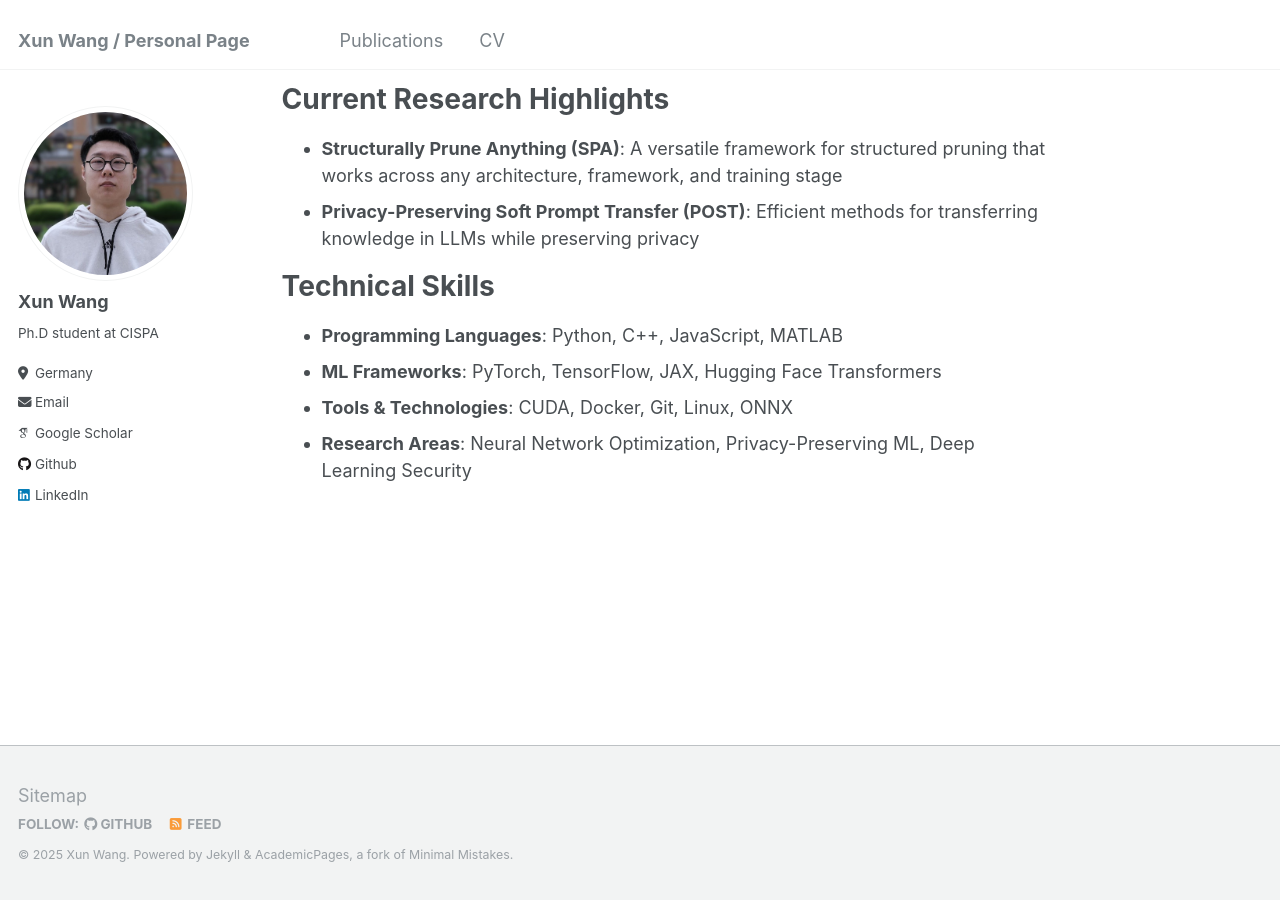
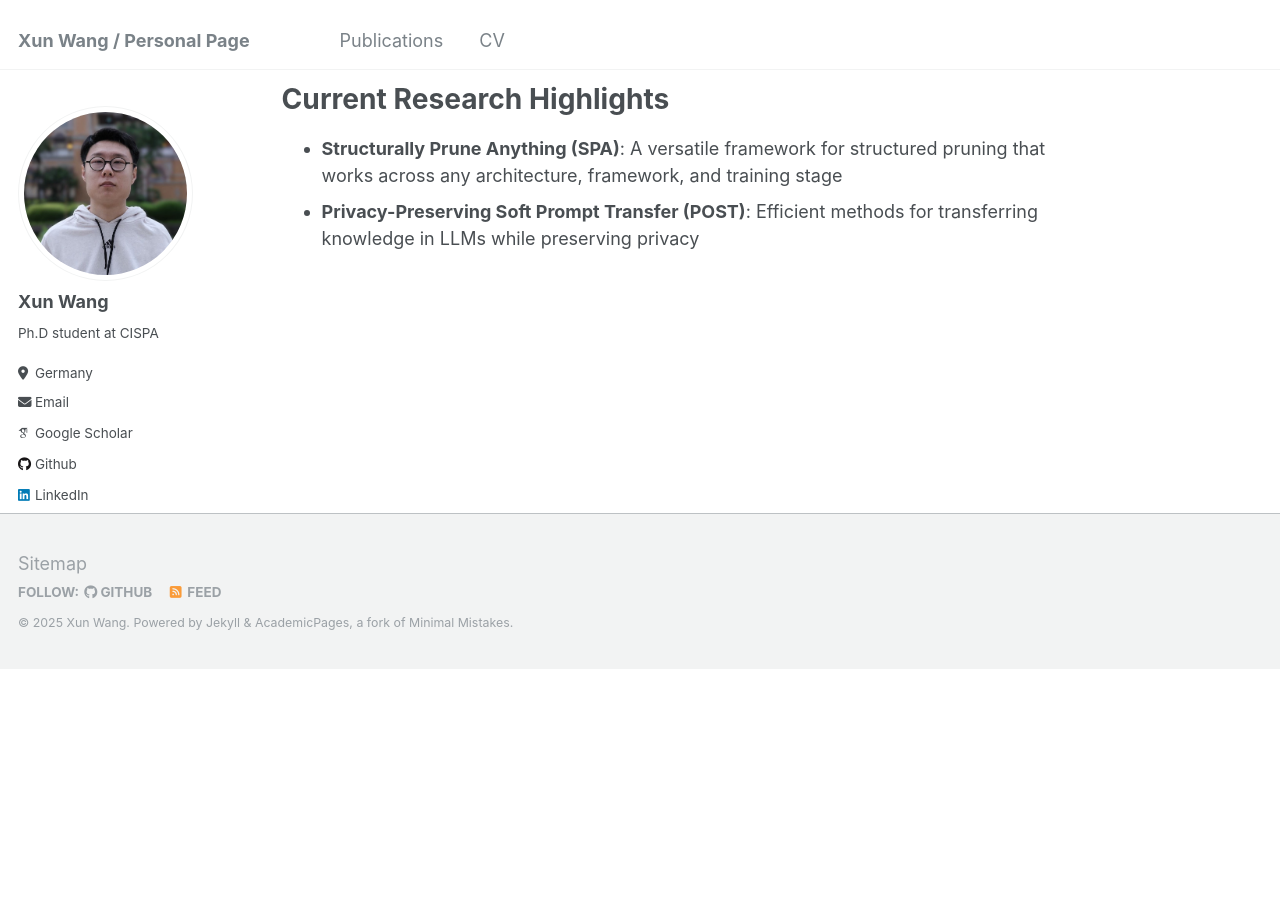
Before and after one commit to stephen016/stephen016.github.io, a Jekyll site: the page built from _pages/about.md, in a window 1280 px wide and 900 px high, scrolled down 736 px. Built offline with Jekyll 4.4.1, drawn with Linux system fonts in a browser that asks for light colours; some web fonts are replaced; after the commit the page ends 1404 px from its top, so only the background shows below that.

Commit message:
updated about

```diff
--- a/_pages/about.md
+++ b/_pages/about.md
@@ -30,12 +30,12 @@ Current Research Highlights
 - **Structurally Prune Anything (SPA)**: A versatile framework for structured pruning that works across any architecture, framework, and training stage
 - **Privacy-Preserving Soft Prompt Transfer (POST)**: Efficient methods for transferring knowledge in LLMs while preserving privacy
 
-Technical Skills
+<!-- Technical Skills
 ======
 - **Programming Languages**: Python, C++, JavaScript, MATLAB
 - **ML Frameworks**: PyTorch, TensorFlow, JAX, Hugging Face Transformers
 - **Tools & Technologies**: CUDA, Docker, Git, Linux, ONNX
-- **Research Areas**: Neural Network Optimization, Privacy-Preserving ML, Deep Learning Security
+- **Research Areas**: Neural Network Optimization, Privacy-Preserving ML, Deep Learning Security  -->
 
 <!--
 Many of the features of dynamic content management systems (like Wordpress) can be achieved in this fashion, using a fraction of the computational resources and with far less vulnerability to hacking and DDoSing. You can also modify the theme to your heart's content without touching the content of your site. If you get to a point where you've broken something in Jekyll/HTML/CSS beyond repair, your markdown files describing your talks, publications, etc. are safe. You can rollback the changes or even delete the repository and start over -- just be sure to save the markdown files! Finally, you can also write scripts that process the structured data on the site, such as [this one](https://github.com/academicpages/academicpages.github.io/blob/master/talkmap.ipynb) that analyzes metadata in pages about talks to display [a map of every location you've given a talk](https://academicpages.github.io/talkmap.html).
```
